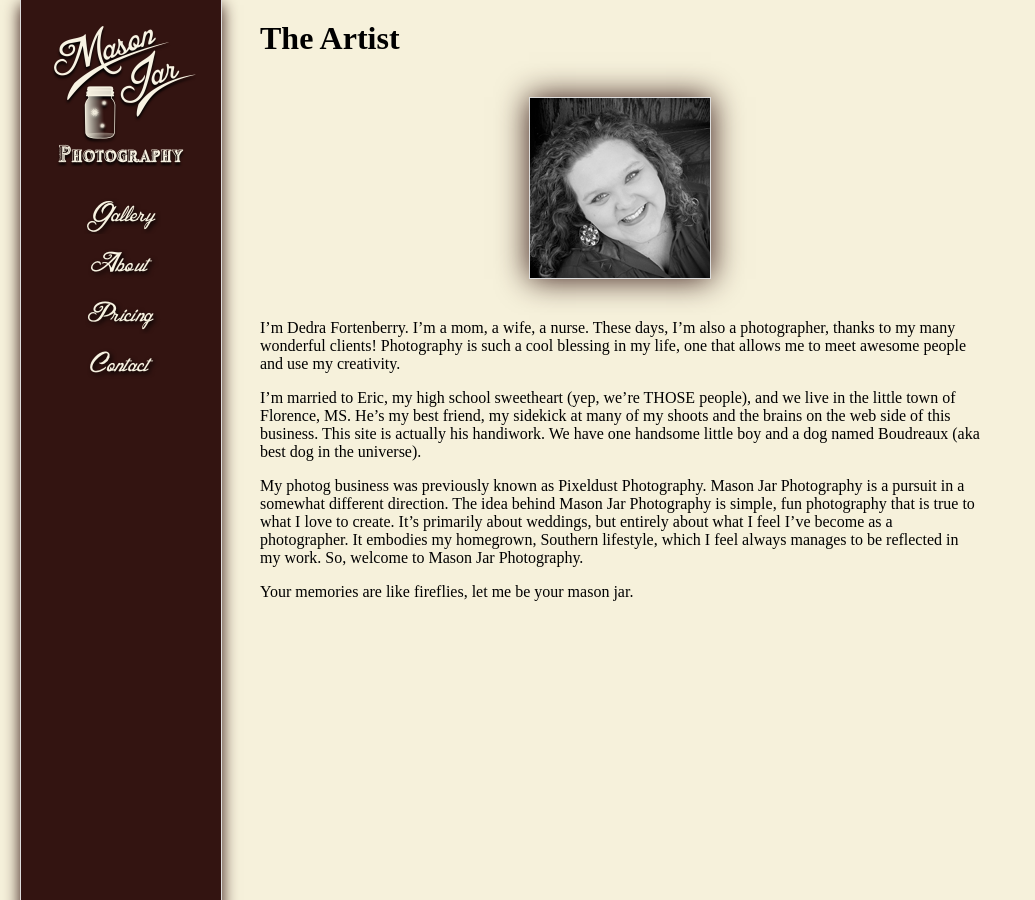
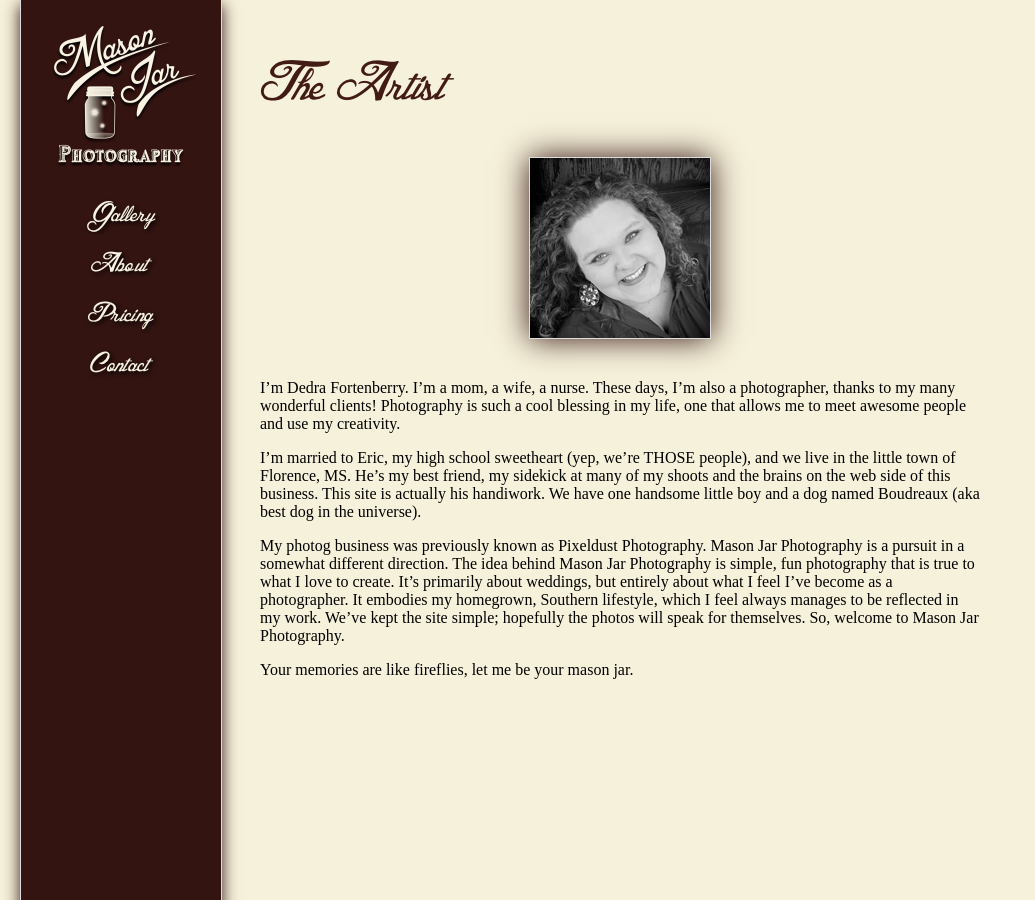
Before and after one commit to yourmasonjar/yourmasonjar.github.com, a Jekyll site: the page built from about.markdown, in a window 1280 px wide. Shown: the whole page, without its empty margins (0-1035 px from the left). Built offline with Jekyll 4.4.1, drawn with Linux system fonts in a browser that asks for light colours; nearby versions of some CDN libraries.

Commit message:
Added header images.

```diff
--- a/_includes/header_nav.html
+++ b/_includes/header_nav.html
@@ -1,9 +1,29 @@
 <div id="header">
 	<img id="logo" src="/images/jar3.png" alt="Mason Jar Photography"/>
 	<ul id="nav">
-		<li><a href="/"><img alt="Gallery" src="/images/links_gallery2.png"/></a></li>
-		<li><a href="/about.html"><img alt="About" src="/images/links_about2.png"/></a></li>
-		<li><a href="/pricing.html"><img alt="Pricing" src="/images/links_pricing2.png"/></a></li>
-		<li><a href="/contact.html"><img alt="Contact" src="/images/links_contact2.png"/></a></li>
+		{% if page.name == 'gallery' %}
+			<li class="selected"><a href="/"><img alt="Gallery" src="/images/links_gallery2.png"/></a></li>
+		{% else %}
+			<li><a href="/"><img alt="Gallery" src="/images/links_gallery2.png"/></a></li>
+		{% endif %}
+
+		{% if page.name == 'about' %}
+			<li class="selected"><a href="/about.html"><img alt="About" src="/images/links_about2.png"/></a></li>
+		{% else %}
+			<li><a href="/about.html"><img alt="About" src="/images/links_about2.png"/></a></li>
+		{% endif %}
+
+		{% if page.name == 'pricing' %}
+			<li class="selected"><a href="/pricing.html"><img alt="Pricing" src="/images/links_pricing2.png"/></a></li>
+		{% else %}
+			<li><a href="/pricing.html"><img alt="Pricing" src="/images/links_pricing2.png"/></a></li>
+		{% endif %}
+
+		{% if page.name == 'contact' %}
+			<li class="selected"><a href="/contact.html"><img alt="Contact" src="/images/links_contact2.png"/></a></li>
+		{% else %}
+			<li><a href="/contact.html"><img alt="Contact" src="/images/links_contact2.png"/></a></li>
+		{% endif %}
+
 	</ul>
 </div>
--- a/about.markdown
+++ b/about.markdown
@@ -3,15 +3,14 @@ layout: default
 name: about
 ---
 
-The Artist
-==========
+<img class="header" src="/images/header_artist.png" alt="The Artist"/>
 
-<img src="/images/artist.jpg" alt="The Artist"/>
+<img class="artist" src="/images/artist.jpg" alt="The Artist"/>
 
 I'm Dedra Fortenberry. I'm a mom, a wife, a nurse. These days, I'm also a photographer, thanks to my many wonderful clients! Photography is such a cool blessing in my life, one that allows me to meet awesome people and use my creativity.
 
 I'm married to Eric, my high school sweetheart (yep, we're THOSE people), and we live in the little town of Florence, MS. He's my best friend, my sidekick at many of my shoots and the brains on the web side of this business. This site is actually his handiwork. We have one handsome little boy and a dog named Boudreaux (aka best dog in the universe).
 
-My photog business was previously known as Pixeldust Photography. Mason Jar Photography is a pursuit in a somewhat different direction. The idea behind Mason Jar Photography is simple, fun photography that is true to what I love to create. It's primarily about weddings, but entirely about what I feel I've become as a photographer. It embodies my homegrown, Southern lifestyle, which I feel always manages to be reflected in my work. So, welcome to Mason Jar Photography.
+My photog business was previously known as Pixeldust Photography. Mason Jar Photography is a pursuit in a somewhat different direction. The idea behind Mason Jar Photography is simple, fun photography that is true to what I love to create. It's primarily about weddings, but entirely about what I feel I've become as a photographer. It embodies my homegrown, Southern lifestyle, which I feel always manages to be reflected in my work. We've kept the site simple; hopefully the photos will speak for themselves. So, welcome to Mason Jar Photography.
 
 Your memories are like fireflies, let me be your mason jar.
--- a/contact.html
+++ b/contact.html
@@ -3,7 +3,7 @@ layout: default
 name: contact
 ---
 
-<h1>Contact Me</h1>
+<img class="header" src="/images/header_contact.png" alt="Contact"/>
 
 <p>
 	Dedra Fortenberry<br/>
--- a/index.html
+++ b/index.html
@@ -1,5 +1,6 @@
 ---
 layout: gallery
+name: gallery
 ---
 <img src="http://pixeldustms.smugmug.com/Website/Weddings3/i-cqNQxfk/0/L/Weddings-43-L.jpg"/>
 <img src="http://pixeldustms.smugmug.com/Website/Weddings3/i-x2djndQ/0/L/Weddings-31-L.jpg"/>
--- a/stylesheets/base.css
+++ b/stylesheets/base.css
@@ -45,6 +45,12 @@ html, body {
 	margin-bottom: 10px;
 }
 
+#nav li.selected {
+	/*
+	border: 1px solid white;
+	*/
+}
+
 #nav a {
 	position: relative;
 	z-index: 20;
@@ -82,13 +88,23 @@ html, body {
 	max-width: 90%;
 }
 
+#content img.header {
+	border: 0;
+
+	-webkit-box-shadow: none;
+	-moz-box-shadow: none;
+	box-shadow: none;
+
+	margin: 40px 0 0 0;
+}
+
 #content {
 	margin: auto;
 	padding: 20px 40px 60px 40px;
 	max-width: 720px;
 }
 
-#about img {
+#about img.artist {
 	float: right;
 	margin: 0 40px 40px 40px;
 }
```
Also changed, not shown: pricing.markdown (+6 -9 lines), images/bg.jpg (added), images/header_artist.png (added), images/header_contact.png (added), images/header_pricing.png (added), images/header_pricing_newborns.png (added), images/header_pricing_other.png (added), images/header_pricing_weddings.png (added).
